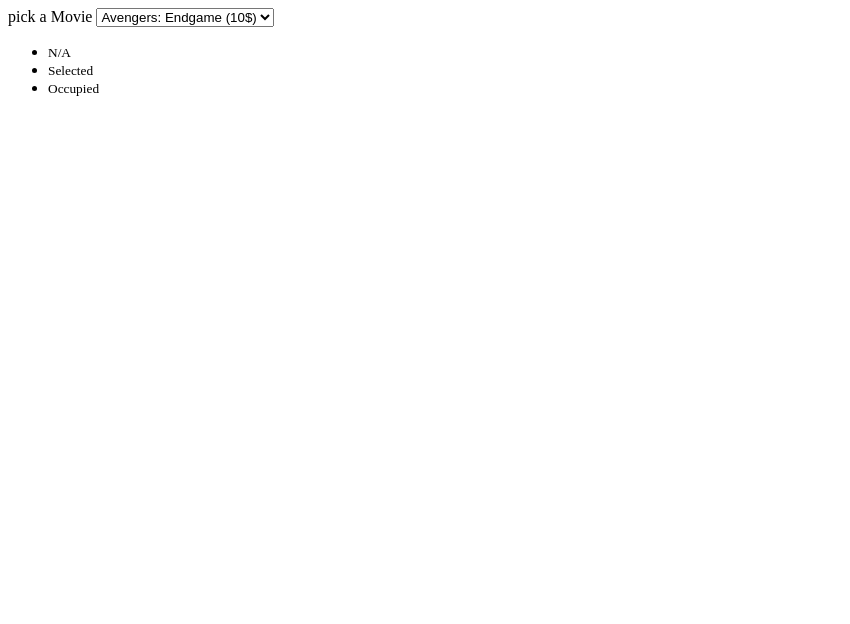
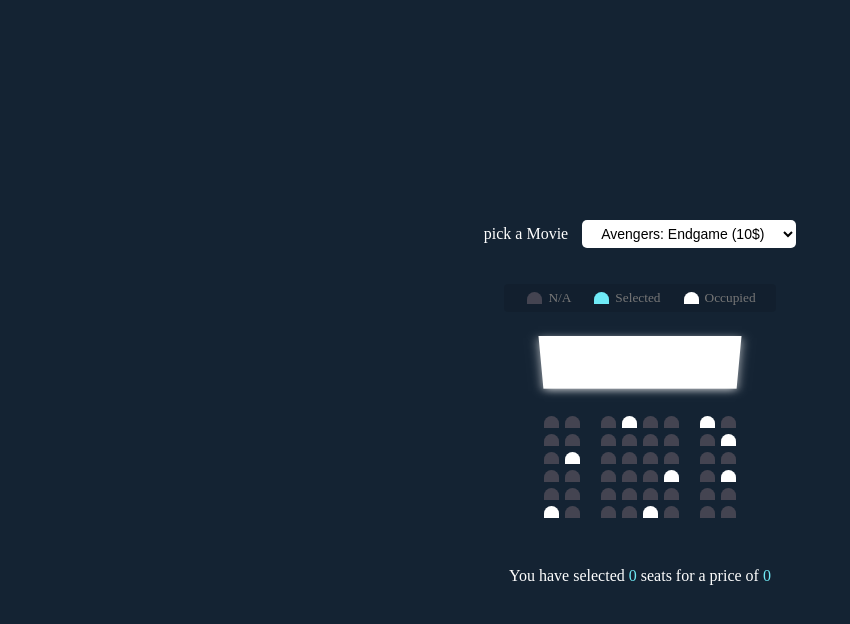
Before and after one commit to GiorgiBabunashvili/MovieAppJS, a plain HTML site: page index.html in a window 1280 px wide. Shown: the whole page, without its empty margins (0-850 px from the left). Drawn offline with Linux system fonts and the light colour scheme.

Commit message:
end styling

```diff
--- a/index.html
+++ b/index.html
@@ -21,7 +21,7 @@
 
     <ul class="showcase">
         <li>
-            <div class="set"></div>
+            <div class="seat"></div>
             <small>N/A</small>
         </li>
         <li>
@@ -99,6 +99,8 @@
         </div>
     </div>
 
+    <p class="text">You have selected <span id="count">0</span> seats for a price of <span id="total">0</span></p>
+
 
     <script src="script.js"></script>
 </body>
--- a/style.css
+++ b/style.css
@@ -0,0 +1,105 @@
+* {
+  box-sizing: border-box;
+}
+
+body {
+  background-color: #142333;
+  color: #fff;
+  display: flex;
+  flex-direction: column;
+  justify-content: center;
+  align-items: center;
+  height: 100vh;
+  margin: 0;
+}
+
+.container {
+  perspective: 1000px;
+  margin-bottom: 30px;
+}
+
+.movie-container {
+  margin: 20px 0;
+}
+
+.movie-container select {
+  background-color: #fff;
+  border: 0;
+  border-radius: 5px;
+  font-size: 14px;
+  padding: 5px 15px;
+  margin-left: 10px;
+}
+
+.seat {
+  background-color: #444451;
+  height: 12px;
+  width: 15px;
+  margin: 3px;
+  border-top-left-radius: 10px;
+  border-top-right-radius: 10px;
+}
+
+.row {
+  display: flex;
+}
+
+.seat:nth-of-type(2) {
+  margin-right: 18px;
+}
+
+.seat:nth-last-of-type(2) {
+  margin-left: 18px;
+}
+
+.seat:not(.occupied):hover {
+  cursor: pointer;
+  transform: scale(1.3);
+}
+
+.showcase .seat:not(.occupied):hover {
+  cursor: default;
+  transform: scale(1);
+}
+
+.seat.selected {
+  background-color: #6feaf6;
+}
+
+.seat.occupied {
+  background-color: #fff;
+}
+
+.showcase {
+  background-color: rgba(0, 0, 0, 0.1);
+  padding: 5px 10px;
+  border-radius: 4px;
+  color: #777;
+  list-style-type: none;
+  display: flex;
+  justify-content: space-between;
+}
+
+.showcase li {
+  display: flex;
+  align-items: center;
+  justify-content: center;
+  margin: 0 10px;
+}
+
+.showcase li small {
+  margin-left: 3px;
+}
+
+.screen {
+  background-color: #fff;
+  height: 70px;
+  width: 100%;
+  margin-bottom: 15px;
+  box-shadow: 0 3px 10px rgba(255, 255, 255, 0.7);
+  transform: rotateX(-45deg);
+}
+
+p.text span {
+  color: #6feaf6;
+}
```
